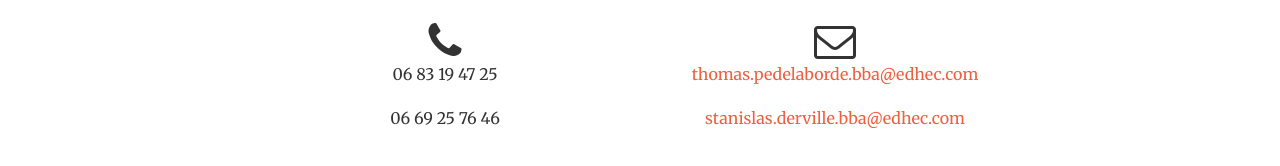
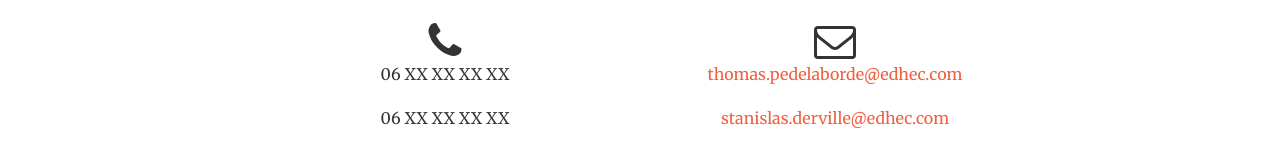
Before and after one commit to ThomasPdlb/TAP-3, a website: page index.html in a window 1280 px wide. Shown: the part 3061-3227 px from the top of the page. Drawn offline with nearby package versions, Linux system fonts and the light colour scheme.

Commit message:
Update index.html

```diff
--- a/index.html
+++ b/index.html
@@ -259,14 +259,14 @@
                 </div>
                 <div class="col-lg-4 col-lg-offset-2 text-center">
                     <i class="fa fa-phone fa-3x sr-contact"></i>
-                    <p>06 83 19 47 25</p>
-                    <p>06 69 25 76 46</p>
+                    <p>06 XX XX XX XX</p>
+                    <p>06 XX XX XX XX</p>
 
                 </div>
                 <div class="col-lg-4 text-center">
                     <i class="fa fa-envelope-o fa-3x sr-contact"></i>
-                    <p><a href="mailto:your-email@your-domain.com">thomas.pedelaborde.bba@edhec.com</a></p>
-                    <p><a href="mailto:your-email@your-domain.com">stanislas.derville.bba@edhec.com</a></p>
+                    <p><a href="mailto:your-email@your-domain.com">thomas.pedelaborde@edhec.com</a></p>
+                    <p><a href="mailto:your-email@your-domain.com">stanislas.derville@edhec.com</a></p>
                 </div>
             </div>
         </div>
```
